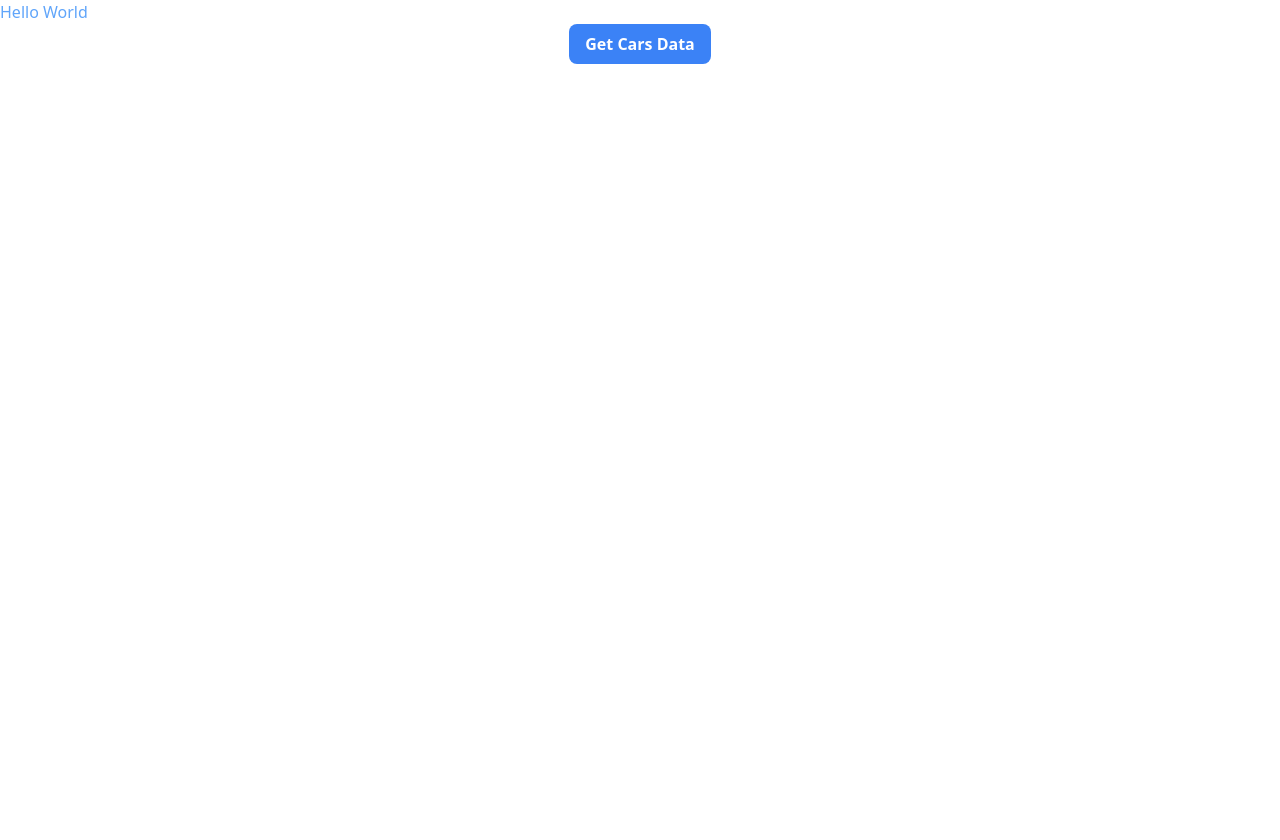
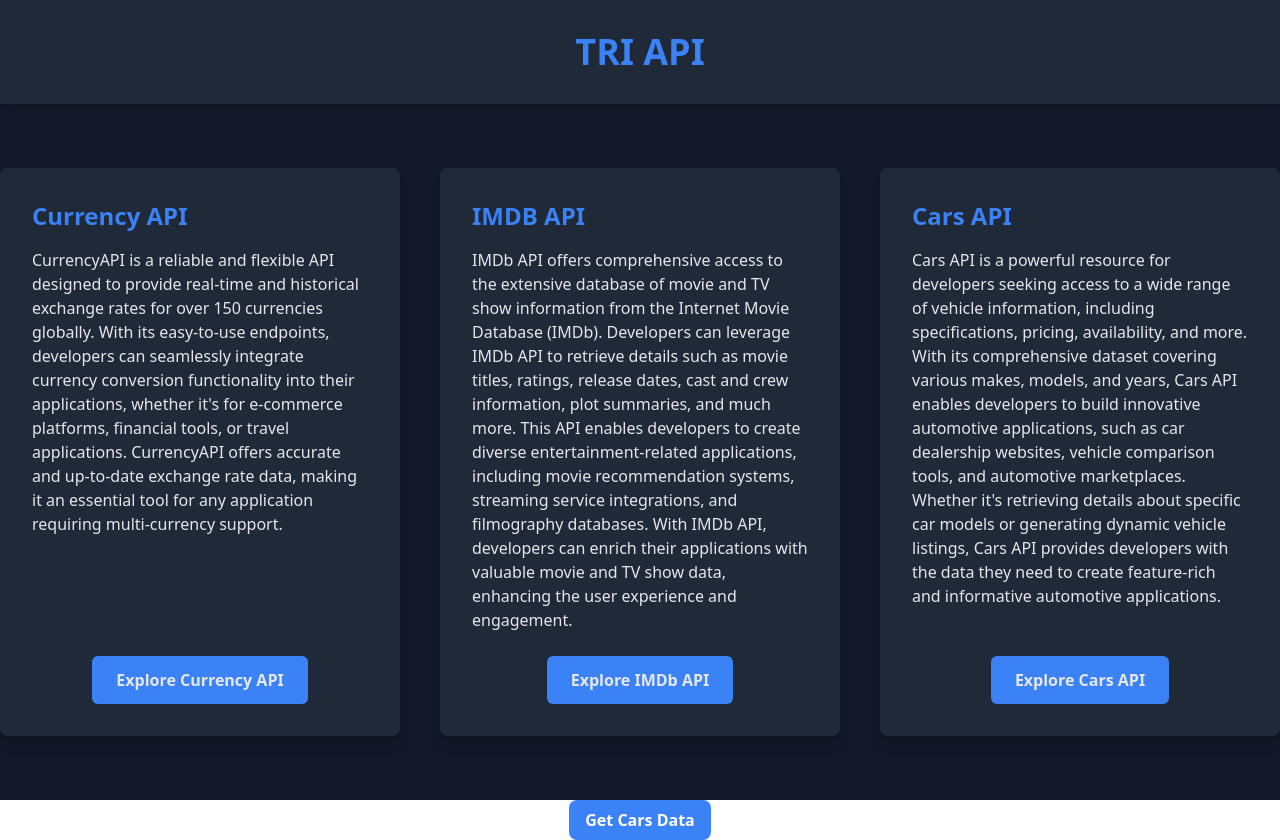
Before and after one commit to OPCODE-Open-Spring-Fest/tri-api, a React (Create React App) app in the folder React-app/: page / in a window 1280 px wide. Before the commit the page ends 800 px from the top, so only its background shows below. Built offline with nearby package versions, Linux system fonts and the light colour scheme.

Commit message:
feat: added homepage added homepage about the three APIs

```diff
--- a/React-app/public/index.html
+++ b/React-app/public/index.html
@@ -1,15 +1,16 @@
 <!DOCTYPE html>
 <html lang="en">
+
 <head>
   <meta charset="utf-8" />
   <link rel="icon" href="%PUBLIC_URL%/favicon.ico" />
   <meta name="viewport" content="width=device-width, initial-scale=1" />
   <meta name="theme-color" content="#000000" />
-    <meta
-      name="description"
-      content="Web site created using create-react-app"
-    />
+  <meta name="description" content="Web site created using create-react-app" />
   <link rel="apple-touch-icon" href="%PUBLIC_URL%/logo192.png" />
+  <link rel="preconnect" href="https://fonts.gstatic.com">
+  <link href="https://fonts.googleapis.com/css2?family=Poppins:wght@400;700&display=swap" rel="stylesheet">
+
   <!--
       manifest.json provides metadata used when your web app is installed on a
       user's mobile device or desktop. See https://developers.google.com/web/fundamentals/web-app-manifest/
@@ -26,6 +27,7 @@
     -->
   <title>React App</title>
 </head>
+
 <body>
   <noscript>You need to enable JavaScript to run this app.</noscript>
   <div id="root"></div>
@@ -40,4 +42,5 @@
       To create a production bundle, use `npm run build` or `yarn build`.
     -->
 </body>
+
 </html>
--- a/React-app/src/App.js
+++ b/React-app/src/App.js
@@ -1,14 +1,16 @@
 import "./App.css";
 import CarsCode from "./Components/Cars/CarsCode";
 import CarsInput from "./Components/Cars/CarsInput";
+import HomePage from "./Components/Home/HomeCode";
 
 function App() {
 
 
   return (
     <div className="App">
-      <div className="text-blue-400">Hello World</div>
-      <CarsCode/>   {/* Added for debugging purpose */}
+
+        <HomePage/>
+        <CarsCode/>
 
     </div>
   );
--- a/React-app/src/Components/Cars/CarsInput.js
+++ b/React-app/src/Components/Cars/CarsInput.js
@@ -36,7 +36,7 @@
 
       setTimeout(() => {
         setLoading(false);
-        // since there is no error data can be send to API component
+        // since there is no error data can be sent to API component
       }, 200);
     }
   };
@@ -49,50 +49,43 @@
   };
 
   return (
-    <div className="flex items-top justify-center box-border m-10 mt-4 h-auto">
-      <div className="flex text-center flex-col w-full md:w-auto text-[#222831] text-lg bg-[#EEEEEE] rounded-xl p-10 shadow-md">
-        <div className="text-details text-center mb-4">
+    <div className="flex bg-[white] items-top justify-center roundex-xl box-border m-10 mt-4 h-auto">
+      <div className="flex bg-[#111827] text-center flex-col w-full md:w-auto text-[white] text-lg rounded-xl p-10 shadow-md">
+        <div className="text-details te text-center mb-4">
           Enter the details to fetch from the cars API.
         </div>
         <div className="flex flex-col md:flex-row lg:gap-3 md:gap-3 p-2 md:p-2 sm:p-2 justify-center md:justify-between input-params-container">
           <input
             value={limits}
-
             onChange={limitChangeContainer}
             onFocus={() => handleInputFocus('limit')}
             id="limit-container"
             placeholder="Enter Limit"
-            className="block w-full md:w-auto px-4 py-1 border border-gray-300 rounded-md focus:outline-none focus:border-indigo-500"
+            className="block w-full md:w-auto px-4 py-1 border border-gray-300 rounded-md focus:outline-none focus:border-indigo-500 text-[#1E1E24]"
           />
           <input
             value={page}
-
             onChange={pageClickChangeContainer}
             onFocus={() => handleInputFocus('page')}
             id="page-container"
             placeholder="Enter Page"
-            className="block w-full md:w-auto px-4 py-1 border border-gray-300 rounded-md focus:outline-none focus:border-indigo-500 mt-4 md:mt-0"
+            className="block w-full md:w-auto px-4 py-1 border border-gray-300 rounded-md focus:outline-none focus:border-indigo-500 mt-4 md:mt-0 text-[#1E1E24]"
           />
         </div>
         {!isDisabled && (
           <>
             <button
-
               onClick={sendDataHandler}
               className="bg-blue-500 mt-1 hover:bg-blue-700 text-white font-bold py-2 px-3 rounded-lg w-full md:w-auto"
               disabled={loading}
             >
               {loading ? <Loading/> : "Fetch"}
             </button>
-
           </>
         )}
 
         {error && focusedInput && <div className="text-center mt-2 text-[#FF204E]">{error}</div>}
-
-
       </div>
-
     </div>
   );
 };
--- a/React-app/src/Components/Home/HomeCode.js
+++ b/React-app/src/Components/Home/HomeCode.js
@@ -0,0 +1,97 @@
+import React from "react";
+
+const HomePage = () => {
+  return (
+    <div className="flex flex-col min-h-screen bg-gray-900 text-gray-200 font-poppins">
+      {/* Header */}
+      <header className="bg-gray-800 shadow-md text-center py-8">
+        <h1 className="text-4xl font-bold text-blue-500">TRI API</h1>
+      </header>
+
+      {/* API Sections */}
+      <section className="container mx-auto py-16">
+        <div className="grid grid-cols-1 sm:grid-cols-2 md:grid-cols-3 gap-10">
+          {/* API 1 Section */}
+          <div className="bg-gray-800 rounded-lg shadow-lg p-8 transform hover:scale-105 transition duration-500 flex flex-col">
+            <div className="flex-grow">
+              <h2 className="text-2xl font-bold mb-4 text-blue-500">
+                Currency API
+              </h2>
+              <p className="mb-6">
+                CurrencyAPI is a reliable and flexible API designed to provide
+                real-time and historical exchange rates for over 150 currencies
+                globally. With its easy-to-use endpoints, developers can
+                seamlessly integrate currency conversion functionality into
+                their applications, whether it's for e-commerce platforms,
+                financial tools, or travel applications. CurrencyAPI offers
+                accurate and up-to-date exchange rate data, making it an
+                essential tool for any application requiring multi-currency
+                support.
+              </p>
+            </div>
+            <div className="flex justify-center mt-auto">
+              <button className="bg-blue-500 hover:bg-blue-600 text-gray-200 py-3 px-6 rounded-md transition duration-300 font-semibold">
+                Explore Currency API
+              </button>
+            </div>
+          </div>
+
+          {/* API 2 Section */}
+          <div className="bg-gray-800 rounded-lg shadow-lg p-8 transform hover:scale-105 transition duration-500 flex flex-col">
+            <div className="flex-grow">
+              <h2 className="text-2xl font-bold mb-4 text-blue-500">
+                IMDB API
+              </h2>
+              <p className="mb-6">
+                IMDb API offers comprehensive access to the extensive database
+                of movie and TV show information from the Internet Movie
+                Database (IMDb). Developers can leverage IMDb API to retrieve
+                details such as movie titles, ratings, release dates, cast and
+                crew information, plot summaries, and much more. This API
+                enables developers to create diverse entertainment-related
+                applications, including movie recommendation systems, streaming
+                service integrations, and filmography databases. With IMDb API,
+                developers can enrich their applications with valuable movie
+                and TV show data, enhancing the user experience and engagement.
+              </p>
+            </div>
+            <div className="flex justify-center mt-auto">
+              <button className="bg-blue-500 hover:bg-blue-600 text-gray-200 py-3 px-6 rounded-md transition duration-300 font-semibold">
+                Explore IMDb API
+              </button>
+            </div>
+          </div>
+
+          {/* API 3 Section */}
+          <div className="bg-gray-800 rounded-lg shadow-lg p-8 transform hover:scale-105 transition duration-500 flex flex-col">
+            <div className="flex-grow">
+              <h2 className="text-2xl font-bold mb-4 text-blue-500">
+                Cars API
+              </h2>
+              <p className="mb-6">
+                Cars API is a powerful resource for developers seeking access
+                to a wide range of vehicle information, including
+                specifications, pricing, availability, and more. With its
+                comprehensive dataset covering various makes, models, and years,
+                Cars API enables developers to build innovative automotive
+                applications, such as car dealership websites, vehicle
+                comparison tools, and automotive marketplaces. Whether it's
+                retrieving details about specific car models or generating
+                dynamic vehicle listings, Cars API provides developers with the
+                data they need to create feature-rich and informative
+                automotive applications.
+              </p>
+            </div>
+            <div className="flex justify-center mt-auto">
+              <button className="bg-blue-500 hover:bg-blue-600 text-gray-200 py-3 px-6 rounded-md transition duration-300 font-semibold">
+                Explore Cars API
+              </button>
+            </div>
+          </div>
+        </div>
+      </section>
+    </div>
+  );
+};
+
+export default HomePage;
```
Also changed, not shown: 2 other files (tests, documents, lock files or other folders). Lines whose indentation alone changed are shown as unchanged.
